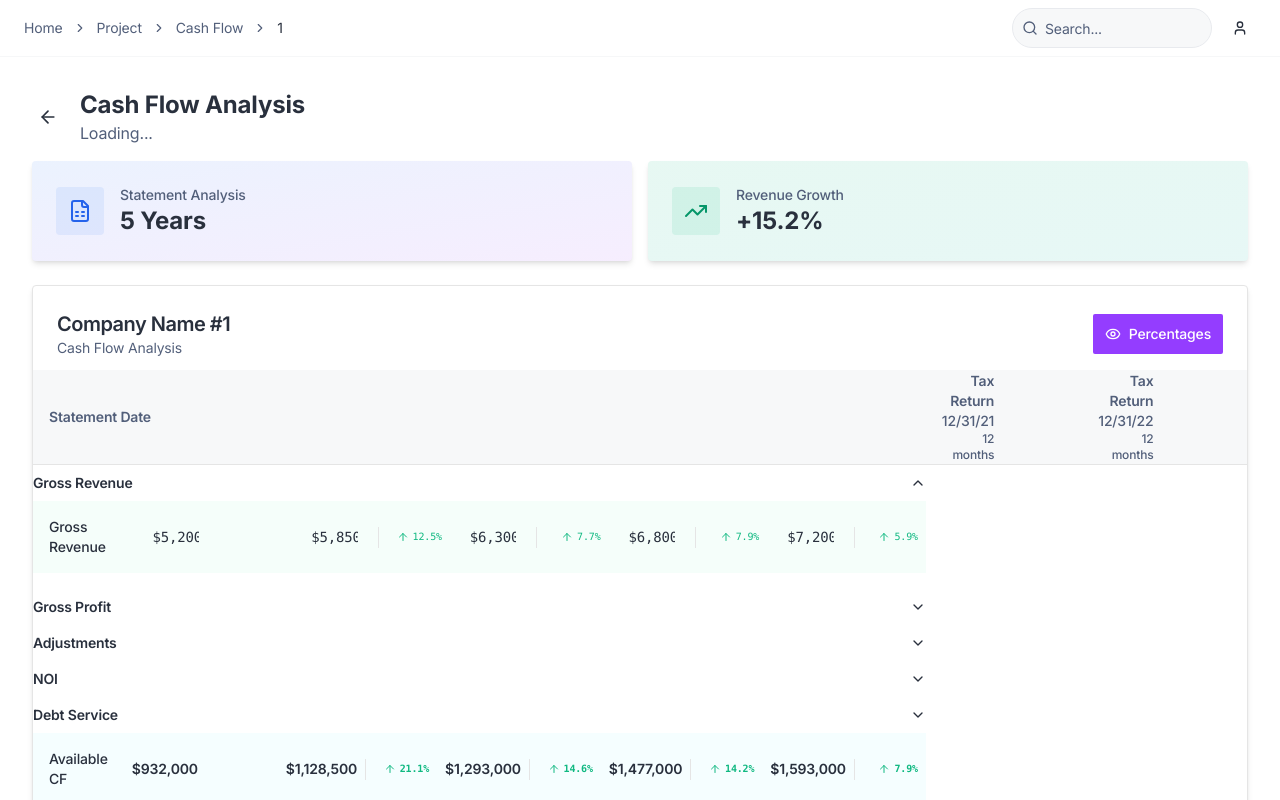
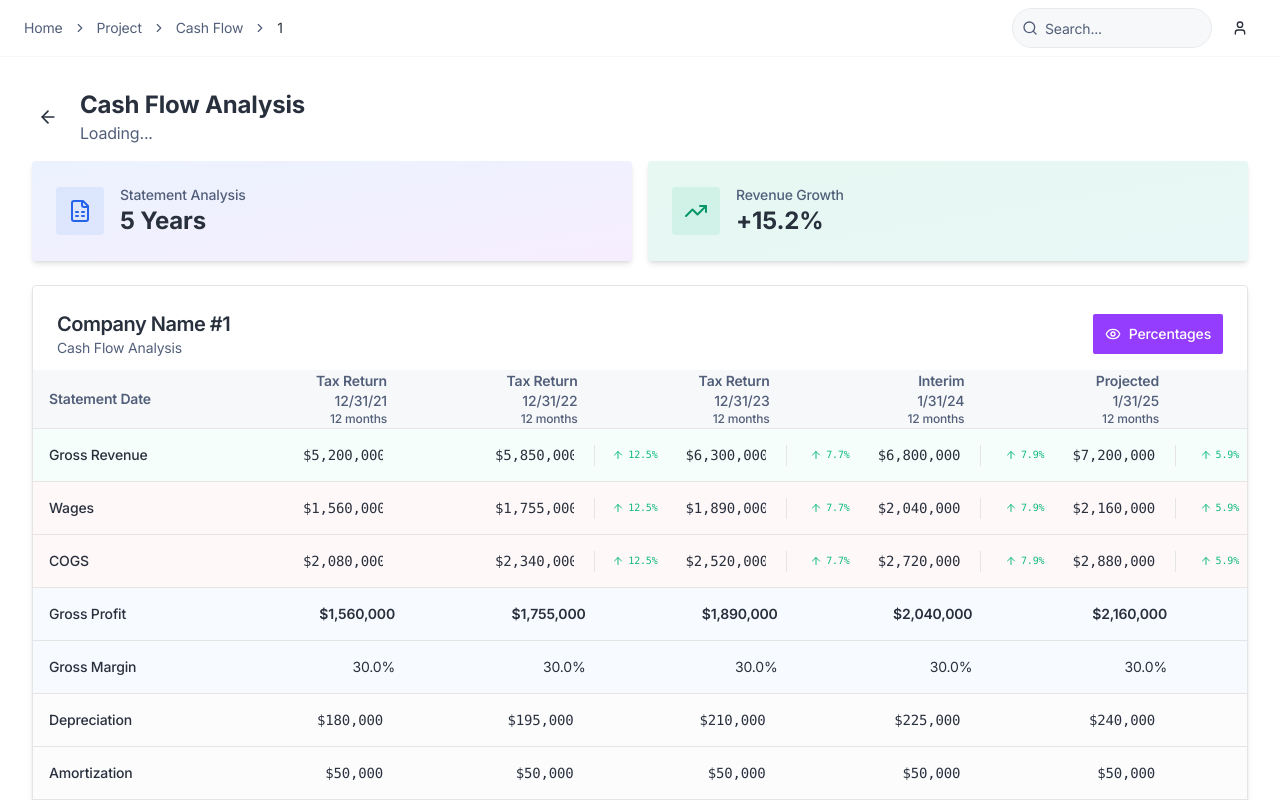
Before and after one commit to parth11790/bank-project-sphere, a React (Vite) app: page /project/cash-flow/1 in a window 1280 px wide. Shown: the top 800 px of the page. Built offline with nearby package versions, Linux system fonts and the light colour scheme.

Commit message:
Reverted to commit 1538584e5598bf0872bce3397b66e1f1725f9854

```diff
--- a/src/components/cashFlow/AnalysisTable.tsx
+++ b/src/components/cashFlow/AnalysisTable.tsx
@@ -2,9 +2,8 @@ import React, { useState } from 'react';
 import { Table, TableBody, TableCell, TableHead, TableHeader, TableRow } from '@/components/ui/table';
 import { Card, CardContent, CardHeader, CardTitle, CardDescription } from '@/components/ui/card';
 import { Toggle } from '@/components/ui/toggle';
-import { Accordion, AccordionContent, AccordionItem, AccordionTrigger } from '@/components/ui/accordion';
 import { cn } from '@/lib/utils';
-import { Eye, EyeOff, ChevronRight } from 'lucide-react';
+import { Eye, EyeOff } from 'lucide-react';
 import IncomeStatementAnalysis from './IncomeStatementAnalysis';
 import CashFlowTableCell from './CashFlowTableCell';
 import { useCashFlowCalculations } from '@/hooks/useCashFlowCalculations';
@@ -66,17 +65,12 @@ const AnalysisTable: React.FC<AnalysisTableProps> = ({ periods, formatCurrency,
     return Number(((noi - requiredOC) / debtService).toFixed(2));
   };
 
-  const rowGroups = {
-    revenue: [
+  const rows = [
     { label: 'Gross Revenue', key: 'grossRevenue', group: 'revenue' },
-    ],
-    profit: [
     { label: 'Wages', key: 'wages', group: 'expenses' },
     { label: 'COGS', key: 'cogs', group: 'expenses' },
     { label: 'Gross Profit', key: 'grossProfit', group: 'profit', bold: true },
     { label: 'Gross Margin', key: 'grossMargin', group: 'profit' },
-    ],
-    adjustments: [
     { label: 'Depreciation', key: 'depreciation', group: 'adjustments' },
     { label: 'Amortization', key: 'amortization', group: 'adjustments' },
     { label: 'Interest', key: 'interest', group: 'adjustments' },
@@ -84,13 +78,9 @@ const AnalysisTable: React.FC<AnalysisTableProps> = ({ periods, formatCurrency,
     { label: 'Rent Addback', key: 'rentAddback', group: 'adjustments' },
     { label: 'Dep. Adj. M-1', key: 'depAdjM1', group: 'adjustments' },
     { label: 'Adjustments', key: 'adjustments', group: 'adjustments' },
-    ],
-    noi: [
     { label: 'M-1 Book Income', key: 'bookIncome', group: 'income', bold: true },
     { label: 'NOI', key: 'noi', group: 'income' },
     { label: 'NOM', key: 'nom', group: 'income' },
-    ],
-    debtService: [
     { label: 'Proposed SBA Loan #1', key: 'proposedLoan1', group: 'loans' },
     { label: 'Proposed SBA Loan #2', key: 'proposedLoan2', group: 'loans' },
     { label: 'Proposed SBA Loan #3', key: 'proposedLoan3', group: 'loans' },
@@ -99,15 +89,12 @@ const AnalysisTable: React.FC<AnalysisTableProps> = ({ periods, formatCurrency,
     { label: 'Existing Business Debt', key: 'existingDebt', group: 'debt' },
     { label: 'Other Debt', key: 'otherDebt', group: 'debt' },
     { label: 'Debt Service', key: 'debtService', group: 'summary', bold: true },
-    ],
-    summary: [
     { label: 'Available CF', key: 'availableCF', group: 'summary', bold: true },
     { label: 'Required Officer Comp', key: 'requiredOfficerComp', group: 'summary' },
     { label: 'Excess CF', key: 'excessCF', group: 'summary', negative: true, bold: true },
     { label: 'DSC (Pre OC)', key: 'dscPreOc', group: 'summary', bold: true },
     { label: 'DSC (Post OC)', key: 'dscPostOc', group: 'summary', bold: true }
-    ]
-  };
+  ].filter(row => showPercentages || !percentageOnlyRows.includes(row.key));
 
   const dscPreOcValues = periods.map((_, index) => calculateDSCPreOC(index));
   const dscPostOcValues = periods.map((_, index) => calculateDSCPostOC(index));
@@ -116,42 +103,6 @@ const AnalysisTable: React.FC<AnalysisTableProps> = ({ periods, formatCurrency,
     ...tableData,
     dscPreOc: dscPreOcValues,
     dscPostOc: dscPostOcValues
-  };
-
-  const renderTableRows = (rows: typeof rowGroups['revenue']) => {
-    return rows.map((row) => (
-      <TableRow
-        key={row.key}
-        className={cn(
-          getGroupStyle(row.group),
-          row.bold && 'font-semibold'
-        )}
-      >
-        <TableCell className="font-medium">
-          {row.label}
-        </TableCell>
-        {periods.map((_, periodIndex) => (
-          <CashFlowTableCell
-            key={periodIndex}
-            rowKey={row.key}
-            periodIndex={periodIndex}
-            value={
-              row.key === 'dscPreOc'
-                ? dscPreOcValues[periodIndex]
-                : row.key === 'dscPostOc'
-                  ? dscPostOcValues[periodIndex]
-                  : getDataSafely(row.key, periodIndex)
-            }
-            isEditable={editableRows.includes(row.key)}
-            showChangeIndicator={showChangeIndicator(row.key)}
-            formatCurrency={formatCurrency}
-            onChange={handleValueChange}
-            calculateYearlyChange={calculateYearlyChange}
-            showPercentages={showPercentages}
-          />
-        ))}
-      </TableRow>
-    ));
   };
 
   return (
@@ -200,44 +151,39 @@ const AnalysisTable: React.FC<AnalysisTableProps> = ({ periods, formatCurrency,
               </TableRow>
             </TableHeader>
             <TableBody>
-              <Accordion type="multiple" className="w-full" defaultValue={["revenue"]}>
-                <AccordionItem value="revenue" className="border-none">
-                  <AccordionTrigger className="py-2 hover:no-underline hover:bg-muted/50">
-                    <span className="text-sm font-semibold">Gross Revenue</span>
-                  </AccordionTrigger>
-                  <AccordionContent>{renderTableRows(rowGroups.revenue)}</AccordionContent>
-                </AccordionItem>
-
-                <AccordionItem value="profit" className="border-none">
-                  <AccordionTrigger className="py-2 hover:no-underline hover:bg-muted/50">
-                    <span className="text-sm font-semibold">Gross Profit</span>
-                  </AccordionTrigger>
-                  <AccordionContent>{renderTableRows(rowGroups.profit)}</AccordionContent>
-                </AccordionItem>
-
-                <AccordionItem value="adjustments" className="border-none">
-                  <AccordionTrigger className="py-2 hover:no-underline hover:bg-muted/50">
-                    <span className="text-sm font-semibold">Adjustments</span>
-                  </AccordionTrigger>
-                  <AccordionContent>{renderTableRows(rowGroups.adjustments)}</AccordionContent>
-                </AccordionItem>
-
-                <AccordionItem value="noi" className="border-none">
-                  <AccordionTrigger className="py-2 hover:no-underline hover:bg-muted/50">
-                    <span className="text-sm font-semibold">NOI</span>
-                  </AccordionTrigger>
-                  <AccordionContent>{renderTableRows(rowGroups.noi)}</AccordionContent>
-                </AccordionItem>
-
-                <AccordionItem value="debtService" className="border-none">
-                  <AccordionTrigger className="py-2 hover:no-underline hover:bg-muted/50">
-                    <span className="text-sm font-semibold">Debt Service</span>
-                  </AccordionTrigger>
-                  <AccordionContent>{renderTableRows(rowGroups.debtService)}</AccordionContent>
-                </AccordionItem>
-
-                {renderTableRows(rowGroups.summary)}
-              </Accordion>
+              {rows.map((row) => (
+                <TableRow
+                  key={row.key}
+                  className={cn(
+                    getGroupStyle(row.group),
+                    row.bold && 'font-semibold'
+                  )}
+                >
+                  <TableCell className="font-medium">
+                    {row.label}
+                  </TableCell>
+                  {periods.map((_, periodIndex) => (
+                    <CashFlowTableCell
+                      key={periodIndex}
+                      rowKey={row.key}
+                      periodIndex={periodIndex}
+                      value={
+                        row.key === 'dscPreOc'
+                          ? dscPreOcValues[periodIndex]
+                          : row.key === 'dscPostOc'
+                            ? dscPostOcValues[periodIndex]
+                            : getDataSafely(row.key, periodIndex)
+                      }
+                      isEditable={editableRows.includes(row.key)}
+                      showChangeIndicator={showChangeIndicator(row.key)}
+                      formatCurrency={formatCurrency}
+                      onChange={handleValueChange}
+                      calculateYearlyChange={calculateYearlyChange}
+                      showPercentages={showPercentages}
+                    />
+                  ))}
+                </TableRow>
+              ))}
             </TableBody>
           </Table>
         </div>
```
Lines whose indentation alone changed are shown as unchanged.
